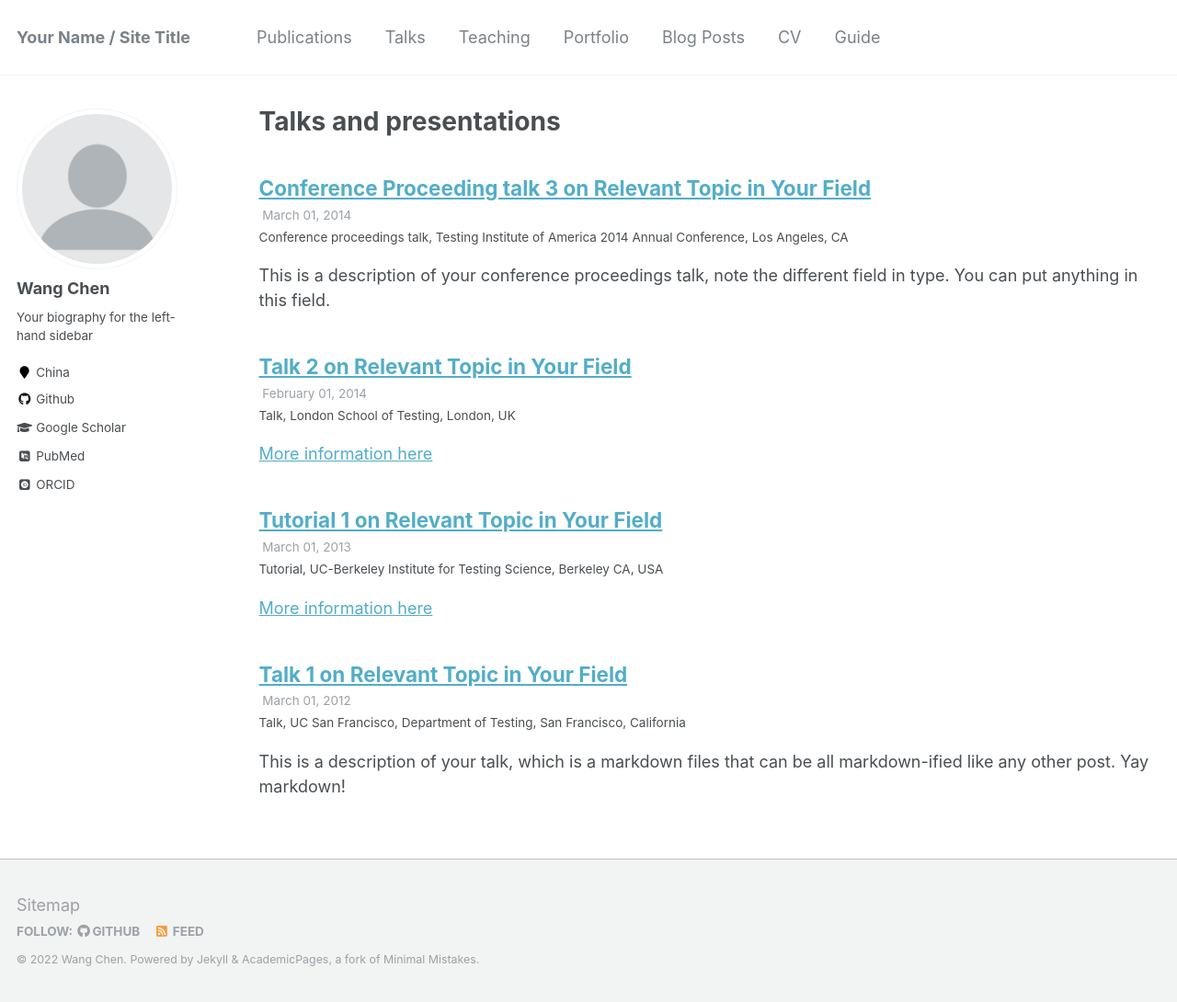
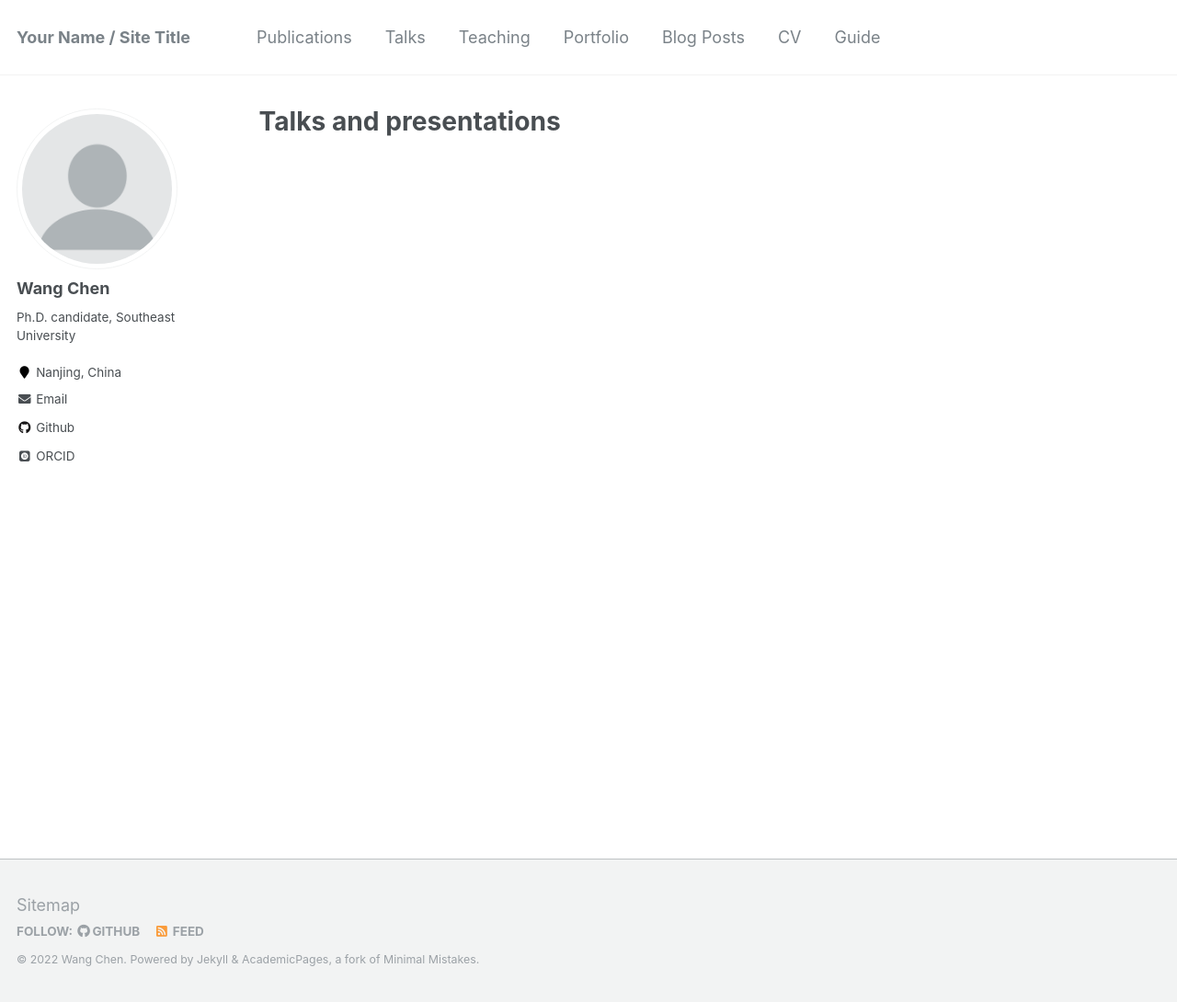
Before and after one commit to wangc1073/wangc1073.github.io, a Jekyll site: the page built from _pages/talks.html, in a window 1280 px wide and 1090 px high. Shown: the whole window at 92% size. Built offline with Jekyll 4.4.1, drawn with Linux system fonts in a browser that asks for light colours; some web fonts are replaced.

Commit message:
Update _config.yml

```diff
--- a/_config.yml
+++ b/_config.yml
@@ -66,15 +66,15 @@ analytics:
 author:
   name             : "Wang Chen"
   avatar           : "profile.png"
-  bio              : "Your biography for the left-hand sidebar"
-  location         : "China"
+  bio              : "Ph.D. candidate, Southeast University"
+  location         : "Nanjing, China"
   employer         :
-  pubmed           : "https://www.ncbi.nlm.nih.gov/pubmed/?term=john+snow"
-  googlescholar    : "http://yourfullgooglescholarurl.com"
-  email            :
+  pubmed           : # "https://www.ncbi.nlm.nih.gov/pubmed/?term=john+snow"
+  googlescholar    : # "http://yourfullgooglescholarurl.com"
+  email            : "wangchen1073@126.com"
   researchgate     :  # example: "https://www.researchgate.net/profile/yourprofile"
-  github           : "academicpages"
-  orcid            : "http://orcid.org/yourorcidurl"
+  github           : "https://github.com/wangc1073"
+  orcid            : "https://orcid.org/0000-0002-1761-5744"
 
 
 # Reading Files
@@ -135,18 +135,18 @@ kramdown:
 
 # Collections
 collections:
-  teaching:
-    output: true
-    permalink: /:collection/:path/
+  # teaching:
+  #   output: true
+  #   permalink: /:collection/:path/
   publications:
     output: true
     permalink: /:collection/:path/
-  portfolio:
-    output: true
-    permalink: /:collection/:path/
-  talks:
-    output: true
-    permalink: /:collection/:path/
+  # portfolio:
+  #   output: true
+  #   permalink: /:collection/:path/
+  # talks:
+  #   output: true
+  #   permalink: /:collection/:path/
 
 
 # Defaults
```
